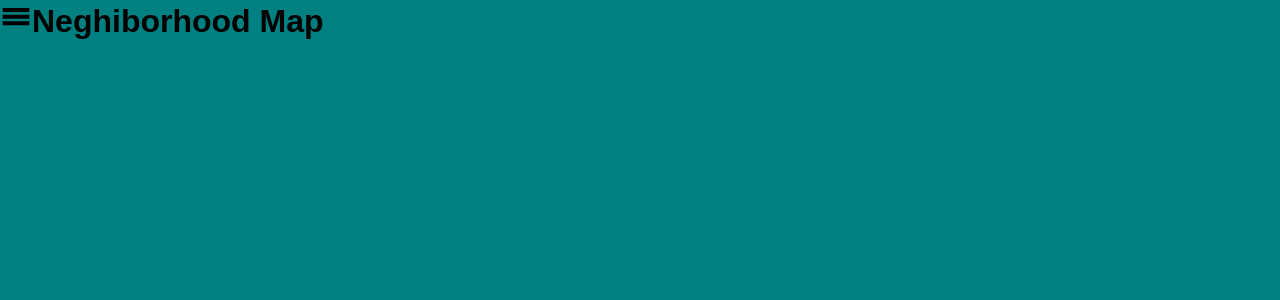
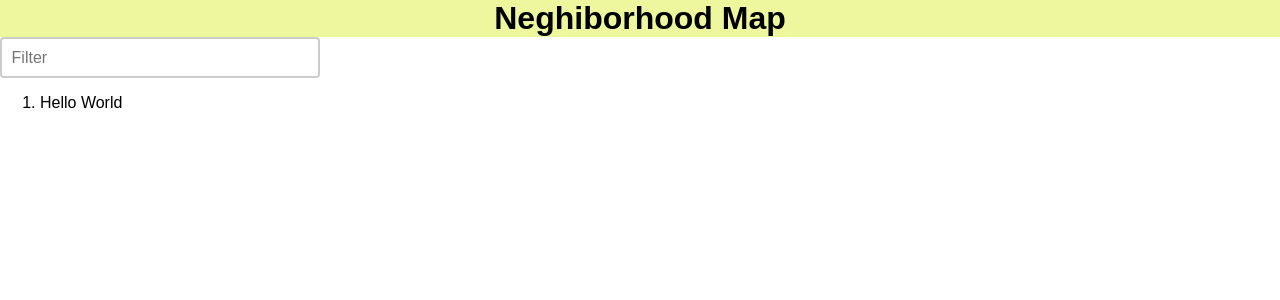
Before and after one commit to Feritaba/Neighborhood-Map, a React (Create React App) app: page / in a window 1280 px wide. Shown: the top 300 px of the page. Built offline with nearby package versions, Linux system fonts and the light colour scheme; no server answers.

Commit message:
making sidebar list + filter

```diff
--- a/src/App.css
+++ b/src/App.css
@@ -1,5 +1,7 @@
 .App {
   text-align: center;
+  display: flex;
+  flex-flow: row nowrap;
 }
 
 .App-logo {
@@ -27,24 +29,41 @@
   to { transform: rotate(360deg); }
 }
 
-#map {
-  height: 100vh;
-}
-
 html, body {
   height: 100%;
   margin: 0;
   padding: 0;
-  background-color: #008080;
-}
-
-.hamburger-icon {
-  width: 2em;
-  height: 2em;
 }
 
 h1 {
   margin: 0;
-  display: inline-block;
   text-align: center;
+  background-color: #EEF79D;
 }
+
+#map {
+  height: 75vh;
+  width: 75%;
+  float: right;
+}
+
+#container {
+  height: 75vh;
+  width: 25%;
+  float: left;
+}
+
+#sideBar {
+  width: 25%;
+  height: 75vh;
+}
+
+#search {
+  width: 100%;
+  box-sizing: border-box;
+  border: 2px solid #ccc;
+  border-radius: 4px;
+  font-size: 1em;
+  background-color: white;
+  padding: 3%;
+}
--- a/src/App.js
+++ b/src/App.js
@@ -1,6 +1,7 @@
 import React, { Component } from 'react';
 import './App.css';
 import axios from 'axios';
+import SideBar from './SideBar.js';
 
 class App extends Component {
 
@@ -49,12 +50,12 @@ class App extends Component {
     });
 
     //Create infowindow
-    var infowindow = new window.google.maps.InfoWindow();
+    let infowindow = new window.google.maps.InfoWindow();
 
     //Display markers
     this.state.venues.map(myVenue => {
 
-      var contentString = `${myVenue.venue.name}`;
+      let contentString = `${myVenue.venue.name}`;
 
       //create map markers
       var marker = new window.google.maps.Marker({
@@ -83,14 +84,10 @@ class App extends Component {
     return (
       <main>
         <div>
-          <a className="menu" tabIndex="0">
-            <svg class="hamburger-icon" xmlns="http://www.w3.org/2000/svg" viewBox="0 0 24 24">
-              <path d="M2 6h20v3H2zm0 5h20v3H2zm0 5h20v3H2z"/>
-            </svg>
-          </a>
-          <h1>Neghiborhood Map</h1>
-          <div id="map"></div>
+            <h1>Neghiborhood Map</h1>
         </div>
+        <div id="map"></div>
+        <div id="sideBar"><SideBar /></div>
       </main>
     );
   }
--- /dev/null
+++ b/src/ListItem.js
@@ -0,0 +1,9 @@
+import React, { Component } from 'react';
+
+export default class ListItem extends Component {
+	render() {
+		return(<li className="listItem">
+			Hello World
+		</li>)
+	}
+}
--- /dev/null
+++ b/src/SideBar.js
@@ -0,0 +1,11 @@
+import React, { Component } from 'react';
+import VenueList from './VenueList.js';
+
+export default class SideBar extends Component {
+	render() {
+		return(<div className="sideBar">
+			<input type={"search"} id={"search"} placeholder={"Filter"} />
+			<VenueList />
+		</div>)
+	}
+}
--- /dev/null
+++ b/src/VenueList.js
@@ -0,0 +1,10 @@
+import React, { Component } from 'react';
+import ListItem from './ListItem.js';
+
+export default class VenueList extends Component {
+	render() {
+		return(<ol className="venueList">
+			<ListItem />
+		</ol>)
+	}
+}
```
